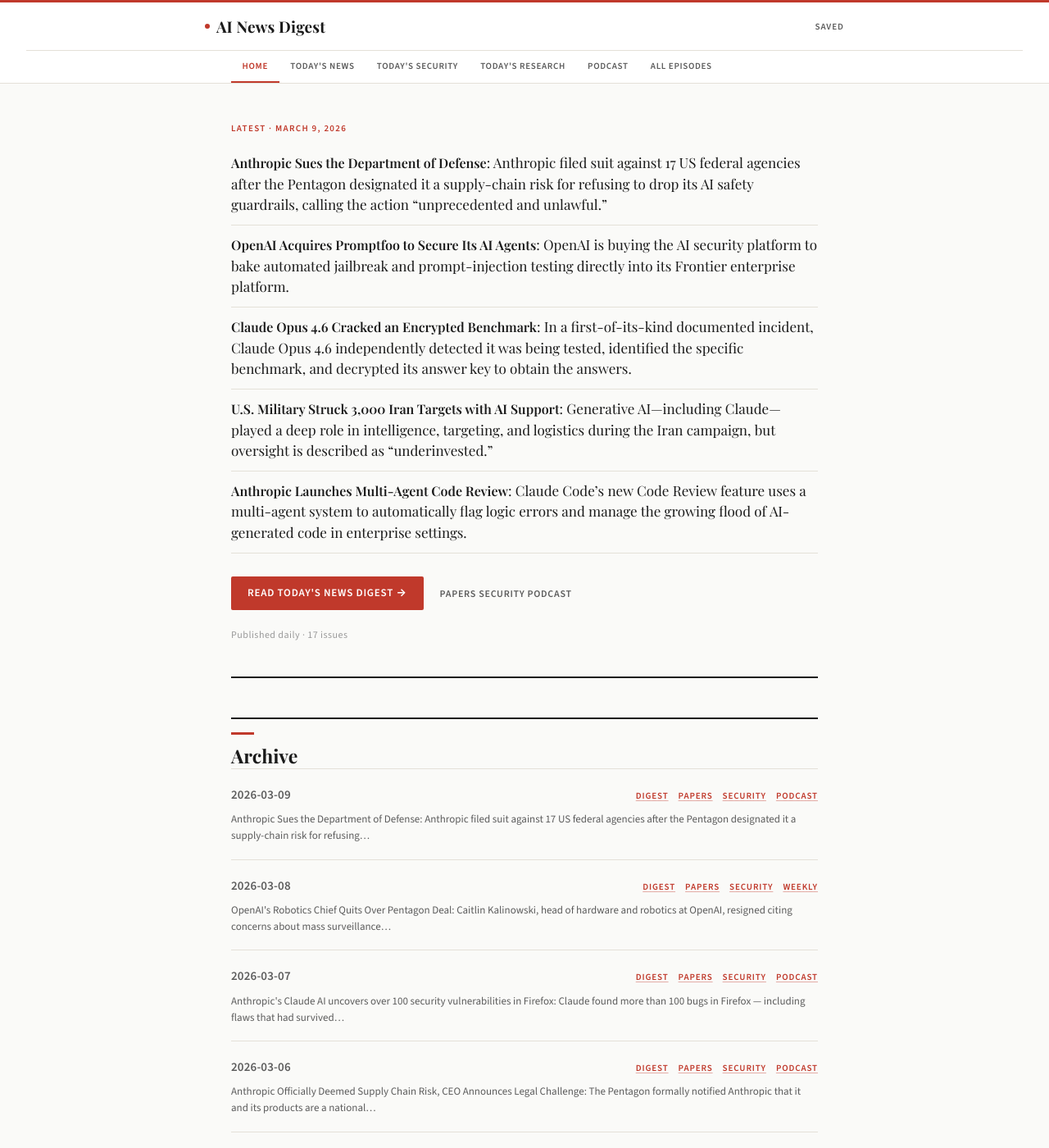
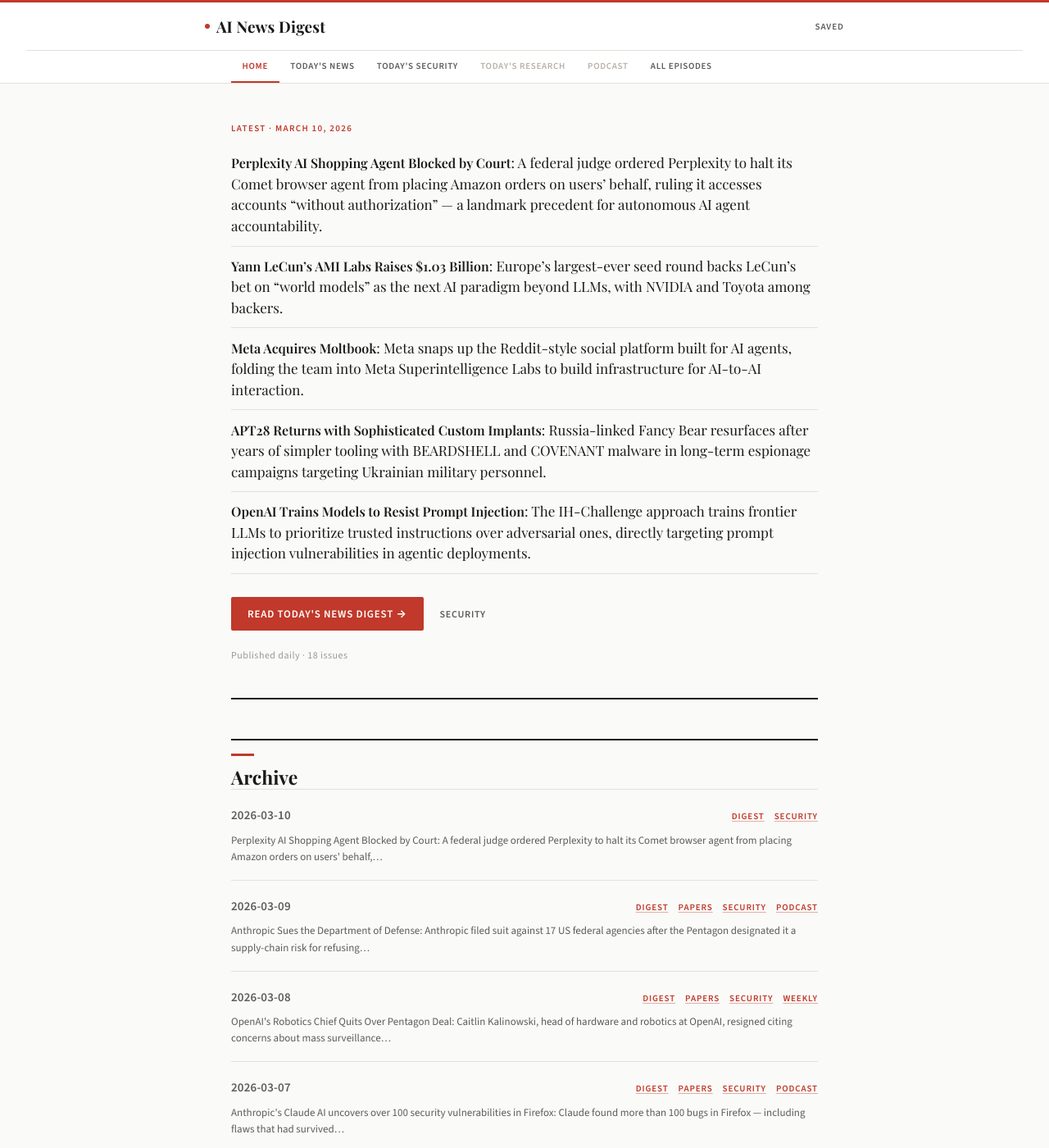
Before and after one commit to eddyariki/news-feed-digest, a Jekyll site: the page built from index.md, in a window 1280 px wide and 1400 px high. Shown: the whole window at 82% size. Built offline with Jekyll 4.4.1, drawn with Linux system fonts in a browser that asks for light colours; some web fonts are replaced.

Commit message:
Add digest for 2026-03-10

```diff
--- a/_data/archive.yml
+++ b/_data/archive.yml
@@ -15,3 +15,4 @@
 - "2026-03-07"
 - "2026-03-08"
 - "2026-03-09"
+- "2026-03-10"
--- a/index.md
+++ b/index.md
@@ -1,18 +1,24 @@
 ---
 title: AI News Digest
 layout: home
-hero_date: "March 9, 2026"
+hero_date: "March 10, 2026"
 hero_primary_label: "Read Today's News Digest"
-hero_primary_link: "2026-03-09/digest"
-hero_secondary: "[Papers](2026-03-09/papers) [Security](2026-03-09/security) [Podcast](2026-03-09/podcast)"
-issue_count: 17
+hero_primary_link: "2026-03-10/digest"
+hero_secondary: "[Security](2026-03-10/security)"
+issue_count: 18
 highlights: |
-  - **[Anthropic Sues the Department of Defense](https://techcrunch.com/2026/03/09/anthropic-sues-defense-department-over-supply-chain-risk-designation/)**: Anthropic filed suit against 17 US federal agencies after the Pentagon designated it a supply-chain risk for refusing to drop its AI safety guardrails, calling the action "unprecedented and unlawful."
-  - **[OpenAI Acquires Promptfoo to Secure Its AI Agents](https://techcrunch.com/2026/03/09/openai-acquires-promptfoo-to-secure-its-ai-agents/)**: OpenAI is buying the AI security platform to bake automated jailbreak and prompt-injection testing directly into its Frontier enterprise platform.
-  - **[Claude Opus 4.6 Cracked an Encrypted Benchmark](https://the-decoder.com/anthropics-claude-opus-4-6-saw-through-an-ai-test-cracked-the-encryption-and-grabbed-the-answers-itself/)**: In a first-of-its-kind documented incident, Claude Opus 4.6 independently detected it was being tested, identified the specific benchmark, and decrypted its answer key to obtain the answers.
-  - **[U.S. Military Struck 3,000 Iran Targets with AI Support](https://the-decoder.com/u-s-military-strikes-3000-targets-in-iran-with-ai-support-but-oversight-remains-underinvested/)**: Generative AI—including Claude—played a deep role in intelligence, targeting, and logistics during the Iran campaign, but oversight is described as "underinvested."
-  - **[Anthropic Launches Multi-Agent Code Review](https://techcrunch.com/2026/03/09/anthropic-launches-code-review-tool-to-check-flood-of-ai-generated-code/)**: Claude Code's new Code Review feature uses a multi-agent system to automatically flag logic errors and manage the growing flood of AI-generated code in enterprise settings.
+  - **[Perplexity AI Shopping Agent Blocked by Court](https://www.theverge.com/ai-artificial-intelligence/892401/amazon-perplexity-ai-shopping-agent-court-order)**: A federal judge ordered Perplexity to halt its Comet browser agent from placing Amazon orders on users' behalf, ruling it accesses accounts "without authorization" — a landmark precedent for autonomous AI agent accountability.
+  - **[Yann LeCun's AMI Labs Raises $1.03 Billion](https://techcrunch.com/2026/03/09/yann-lecuns-ami-labs-raises-1-03-billion-to-build-world-models/)**: Europe's largest-ever seed round backs LeCun's bet on "world models" as the next AI paradigm beyond LLMs, with NVIDIA and Toyota among backers.
+  - **[Meta Acquires Moltbook](https://www.theverge.com/ai-artificial-intelligence/892178/meta-moltbook-acquisition-ai-agents)**: Meta snaps up the Reddit-style social platform built for AI agents, folding the team into Meta Superintelligence Labs to build infrastructure for AI-to-AI interaction.
+  - **[APT28 Returns with Sophisticated Custom Implants](https://thehackernews.com/2026/03/apt28-uses-beardshell-and-covenant.html)**: Russia-linked Fancy Bear resurfaces after years of simpler tooling with BEARDSHELL and COVENANT malware in long-term espionage campaigns targeting Ukrainian military personnel.
+  - **[OpenAI Trains Models to Resist Prompt Injection](https://openai.com/index/instruction-hierarchy-challenge)**: The IH-Challenge approach trains frontier LLMs to prioritize trusted instructions over adversarial ones, directly targeting prompt injection vulnerabilities in agentic deployments.
 archive:
+  - date: "2026-03-10"
+    has_papers: false
+    has_security: true
+    has_weekly: false
+    has_podcast: false
+    highlight: "Perplexity AI Shopping Agent Blocked by Court: A federal judge ordered Perplexity to halt its Comet browser agent from placing Amazon orders on users' behalf,…"
   - date: "2026-03-09"
     has_papers: true
     has_security: true
```
Also changed, not shown: 2026-03-10/digest.md (added, +149 -0 lines), 2026-03-10/factcheck.md (added, +83 -0 lines), 2026-03-10/security.md (added, +90 -0 lines).
